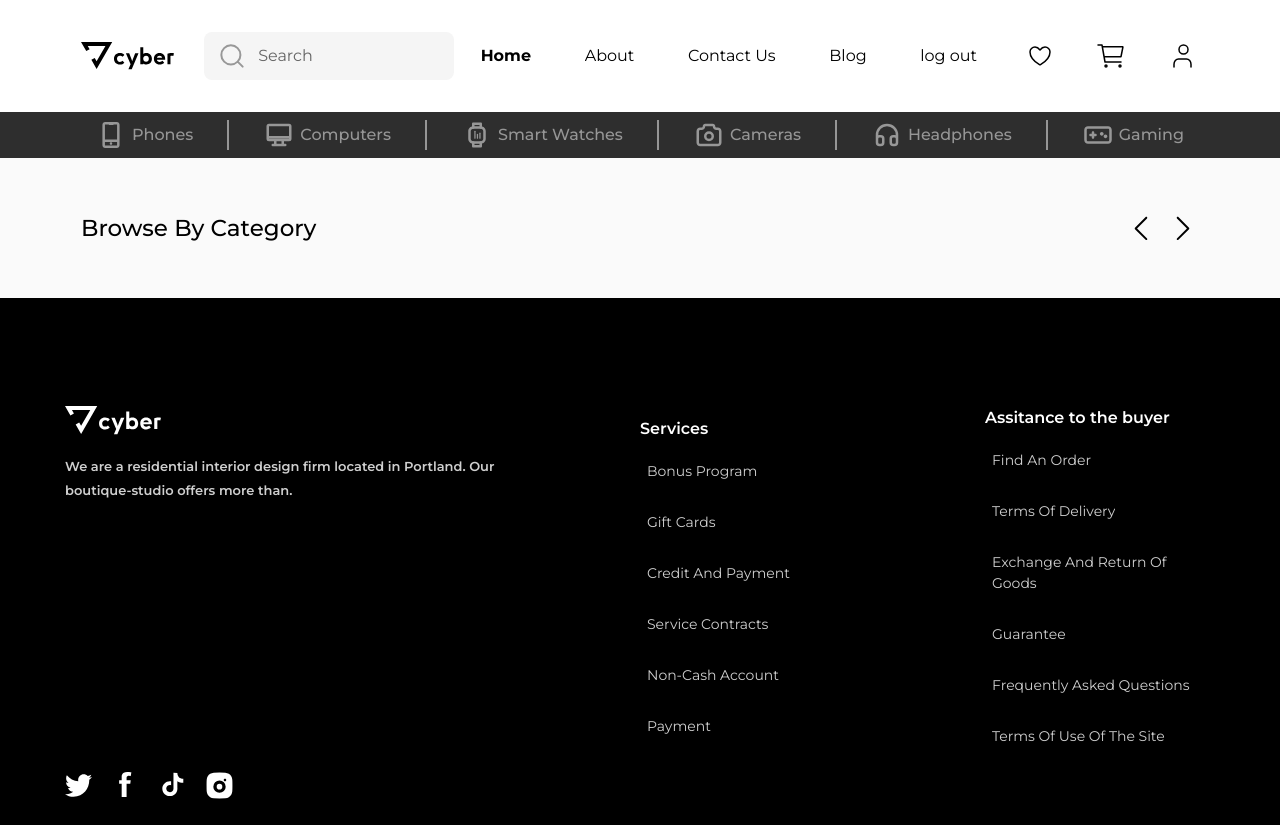
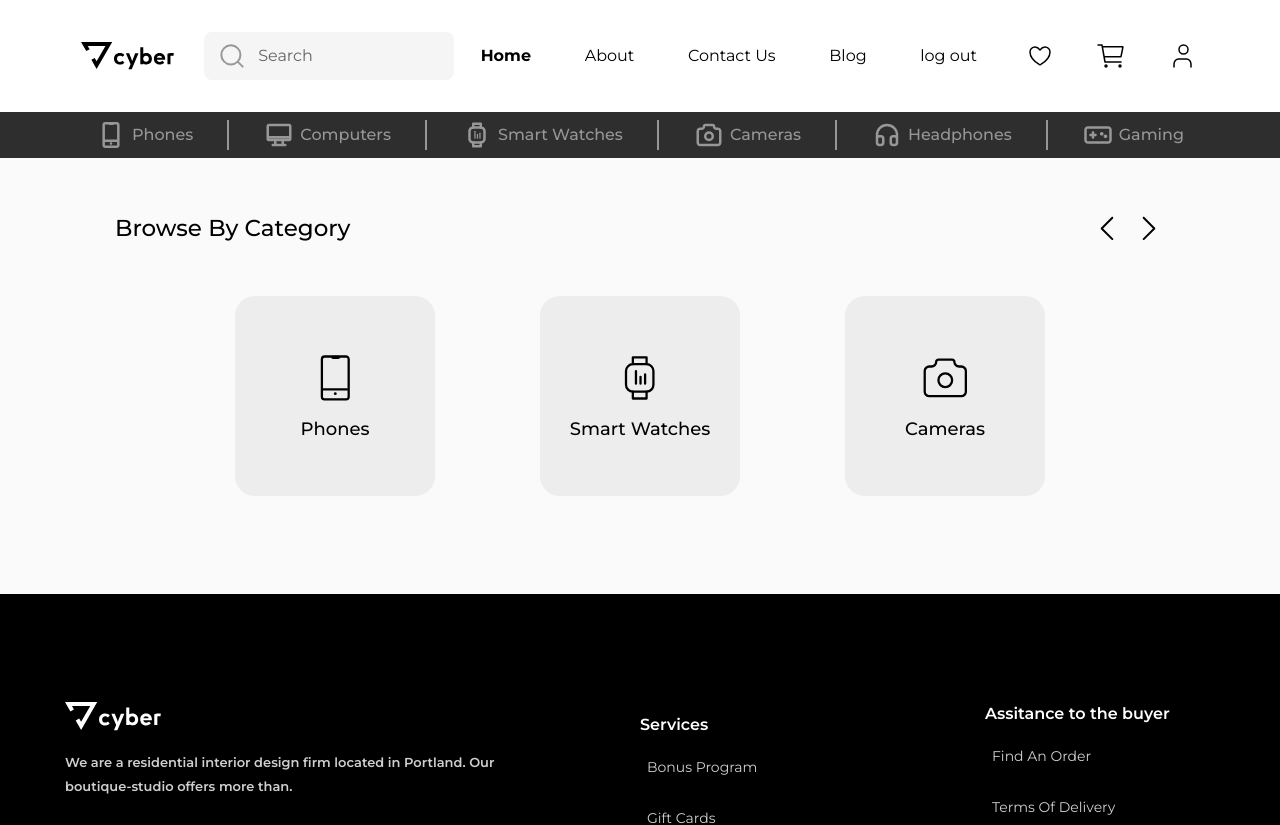
Before and after one commit to omidfarhangnia/Cyber_E_Commerce, a Next.js app: page / in a window 1280 px wide. Shown: the top 825 px of the page. Built offline with nearby package versions, Linux system fonts and the light colour scheme.

Commit message:
finishign section 3

```diff
--- a/src/components/sections/home-sections.js
+++ b/src/components/sections/home-sections.js
@@ -220,60 +220,66 @@ const secThreeCates = [
 ];
 
 const categoryTL = gsap.timeline();
+let initialItems = [0, 1, 2];
 
 export function HomeSec3() {
-  const [selectedItem, setSelectedItem] = useState(0);
+  const [selectedItem, setSelectedItem] = useState(initialItems);
 
   useEffect(() => {
-    const nextBtn = document.querySelector(".next--catBtn");
-    const prevBtn = document.querySelector(".prev--catBtn");
-
-    nextBtn.addEventListener("click", () => {
-      playCategoryAnime("next");
-    });
-    prevBtn.addEventListener("click", () => {
-      playCategoryAnime("prev");
-    });
-  }, []);
-
-  function playCategoryAnime(dir) {
-    if (categoryTL.isActive()) return;
+    categoryTL.clear();
     categoryTL
-      .to(".window--parts", {
-        opacity: 1,
-        stagger: {
-          each: 0.1,
-          ease: "linear",
-        },
-        onComplete: () => {
-          if (dir === "next") {
-            setSelectedItem((x) => (x === 5 ? 0 : (x = x + 1)));
-          } else {
-            setSelectedItem((x) => (x === 0 ? 5 : (x = x - 1)));
-          }
-        },
-      })
+      .set(".window--parts", { opacity: 1 })
       .to(".window--parts", {
         opacity: 0,
         filter: "blur(100px)",
         stagger: {
           each: 0.05,
           ease: "linear",
+          from: "end",
         },
-        delay: 0.5,
+        delay: 0.2,
       })
       .set(".window--parts", { filter: "none" });
+  }, [selectedItem]);
+
+  function setNewItems(dir) {
+    let newItems;
+    if (dir === "next") {
+      newItems = selectedItem.map((item) => {
+        return item === 5 ? 0 : (item = item + 1);
+      });
+    } else {
+      newItems = selectedItem.map((item) => {
+        return item === 0 ? 5 : (item = item - 1);
+      });
+    }
+    setSelectedItem(newItems);
+  }
+
+  function playCategoryAnime(dir) {
+    if (categoryTL.isActive()) return;
+    categoryTL.to(".window--parts", {
+      opacity: 1,
+      stagger: {
+        each: 0.05,
+        ease: "linear",
+      },
+      onComplete: () => setNewItems(dir),
+    });
   }
 
   return (
     <div className="flex items-center justify-center bg-[#FAFAFA]">
-      <div className="category w-full max-w-[1150px] px-[16px] py-[50px]">
+      <div className="category w-full max-w-[1150px] px-[16px] py-[50px] md:px-[50px]">
         <div className="flex items-center justify-between">
           <h4 className="text-[23px] font-medium leading-[40px]">
             Browse By Category
           </h4>
           <div className="flex items-center justify-center gap-[10px]">
-            <button className="prev--catBtn transition-opacity hover:opacity-60">
+            <button
+              onClick={() => playCategoryAnime("prev")}
+              className="prev--catBtn transition-opacity hover:opacity-60"
+            >
               <Image
                 width={32}
                 height={32}
@@ -281,7 +287,10 @@ export function HomeSec3() {
                 alt="left arrow category"
               />
             </button>
-            <button className="next--catBtn transition-opacity hover:opacity-60">
+            <button
+              onClick={() => playCategoryAnime("next")}
+              className="next--catBtn transition-opacity hover:opacity-60"
+            >
               <Image
                 width={32}
                 height={32}
@@ -292,30 +301,37 @@ export function HomeSec3() {
           </div>
         </div>
         <div>
-          <div className="category-sm-dv flex items-center justify-center py-[48px] md:hidden">
-            <Link href={secThreeCates[selectedItem].url}>
+          <div className="flex items-center justify-center gap-[30px] py-[48px] md:gap-[10%]">
+            {selectedItem.map((itemIndex, i) => {
+              return (
+                <Link
+                  className={`transition-transform hover:translate-y-[10px] md:w-[200px] ${i !== 0 ? "hidden md:block" : "w-[50%] md:w-[200px]"}`}
+                  key={itemIndex}
+                  href={secThreeCates[itemIndex].url}
+                >
                   <div className="category--container relative">
                     <div className="window--parts absolute right-0 top-0 h-[50%] w-[50%] rounded-tr-[20px] bg-[#0e0e0e] opacity-0"></div>
                     <div className="window--parts absolute left-0 top-0 h-[50%] w-[50%] rounded-tl-[20px] bg-[#2A2A2A] opacity-0"></div>
                     <div className="window--parts absolute bottom-0 left-0 h-[50%] w-[50%] rounded-bl-[20px] bg-[#575757] opacity-0"></div>
                     <div className="window--parts absolute bottom-0 right-0 h-[50%] w-[50%] rounded-br-[20px] bg-[#7b7b7b] opacity-0"></div>
-                <div className="flex aspect-square h-[128px] w-[163px] flex-col items-center justify-center gap-[10px] rounded-[20px] bg-[#EDEDED]">
+                    <div className="flex min-h-[128px] flex-col items-center justify-center gap-[10px] rounded-[20px] bg-[#EDEDED] md:aspect-square">
                       <div>
                         <Image
                           width={56}
                           height={56}
-                      src={secThreeCates[selectedItem].iconUrl}
-                      alt={secThreeCates[selectedItem].text + " icons"}
+                          src={secThreeCates[itemIndex].iconUrl}
+                          alt={secThreeCates[itemIndex].text + " icons"}
                         />
                       </div>
                       <div className="text-[18px] font-medium">
-                    {secThreeCates[selectedItem].text}
+                        {secThreeCates[itemIndex].text}
                       </div>
                     </div>
                   </div>
                 </Link>
+              );
+            })}
           </div>
-          <div className="category-md-dv hidden md:block"></div>
         </div>
       </div>
     </div>
```
Lines whose indentation alone changed are shown as unchanged.
